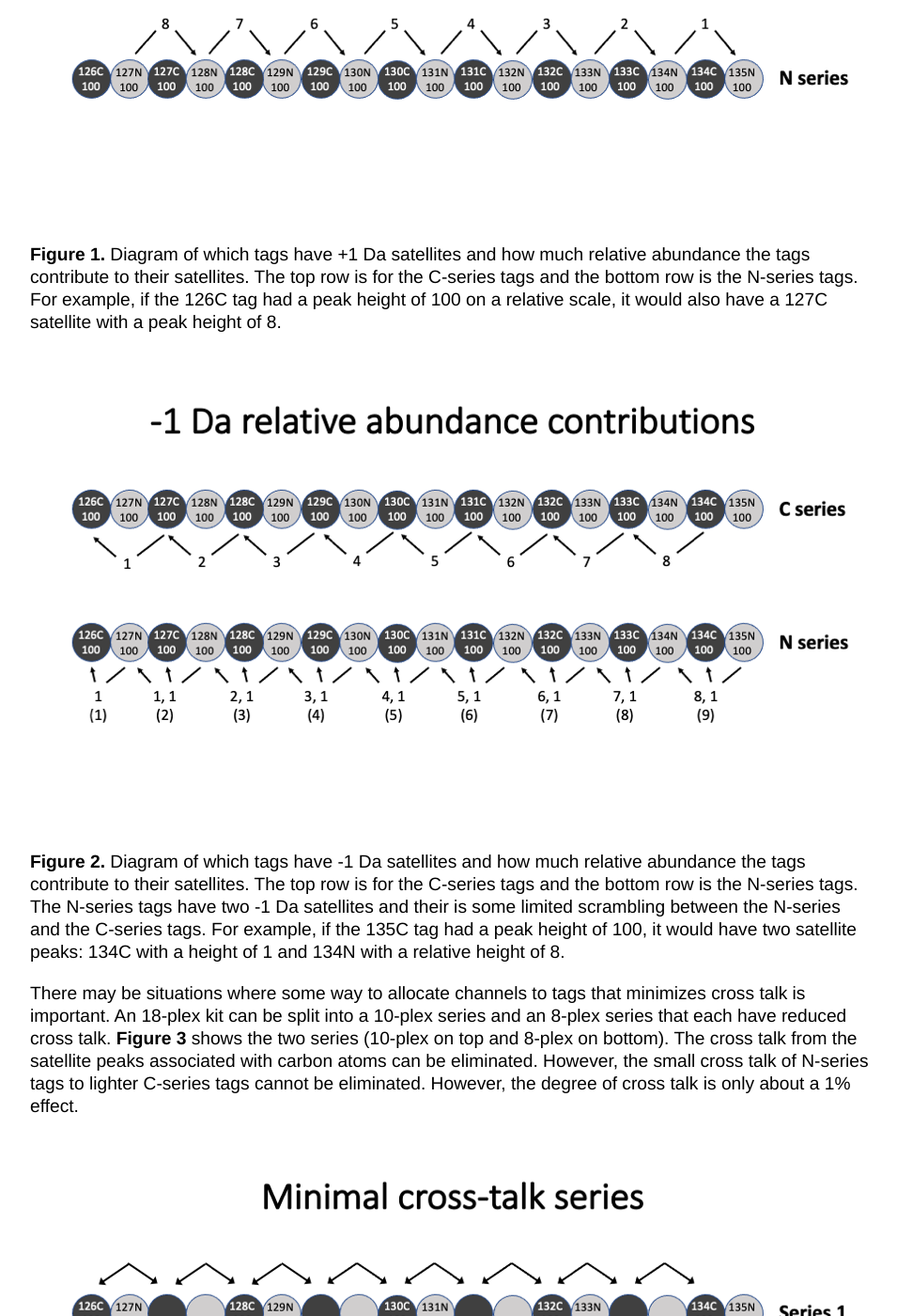
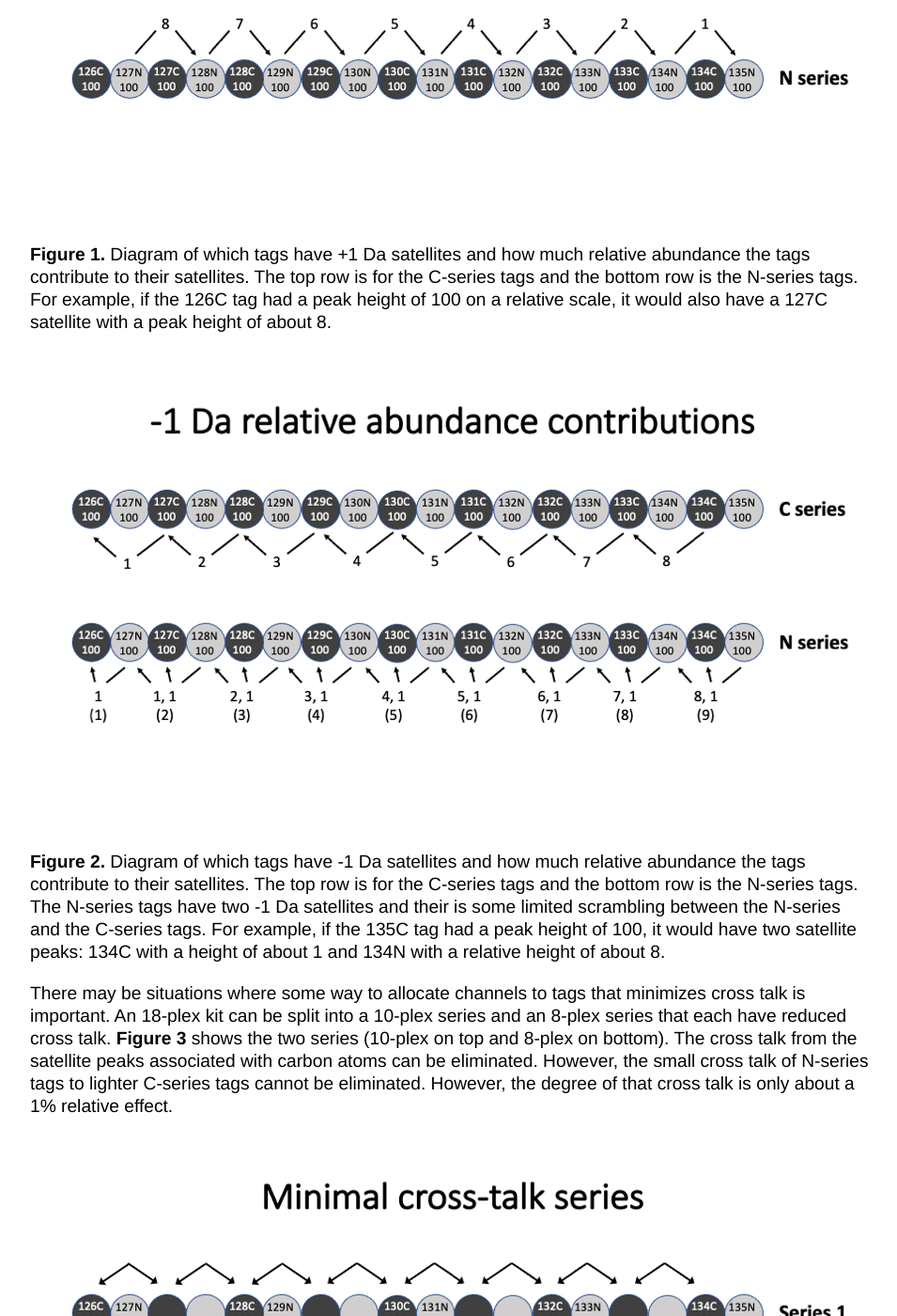
Before and after one commit to pwilmart/pwilmart.github.io, a Jekyll site: the page built from _posts/2022-08-20-TMT-channel-crosstalk.md, in a window 1280 px wide and 1400 px high, scrolled down 3990 px. Shown: the whole window at 94% size, without its empty margins (160-1115 px from the left). Built offline with Jekyll 4.4.1, drawn with Linux system fonts in a browser that asks for light colours; some of the changed text lies outside the part shown.

Commit message:
some more edits to TMT cross talk blog

```diff
--- a/_posts/2022-08-20-TMT-channel-crosstalk.md
+++ b/_posts/2022-08-20-TMT-channel-crosstalk.md
@@ -92,13 +92,13 @@ To help with experiment planning, **Figure 1** shows to what extent lighter tags
 
 ![Plus one effects](https://pwilmart.github.io/images/Crosstalk_plus1.png)
 
-**Figure 1.** Diagram of which tags have +1 Da satellites and how much relative abundance the tags contribute to their satellites. The top row is for the C-series tags and the bottom row is the N-series tags. For example, if the 126C tag had a peak height of 100 on a relative scale, it would also have a 127C satellite with a peak height of 8.
+**Figure 1.** Diagram of which tags have +1 Da satellites and how much relative abundance the tags contribute to their satellites. The top row is for the C-series tags and the bottom row is the N-series tags. For example, if the 126C tag had a peak height of 100 on a relative scale, it would also have a 127C satellite with a peak height of about 8.
 
 ![Plus one effects](https://pwilmart.github.io/images/Crosstalk_minus1.png)
 
-**Figure 2.** Diagram of which tags have -1 Da satellites and how much relative abundance the tags contribute to their satellites. The top row is for the C-series tags and the bottom row is the N-series tags. The N-series tags have two -1 Da satellites and their is some limited scrambling between the N-series and the C-series tags. For example, if the 135C tag had a peak height of 100, it would have two satellite peaks: 134C with a height of 1 and 134N with a relative height of 8.
+**Figure 2.** Diagram of which tags have -1 Da satellites and how much relative abundance the tags contribute to their satellites. The top row is for the C-series tags and the bottom row is the N-series tags. The N-series tags have two -1 Da satellites and their is some limited scrambling between the N-series and the C-series tags. For example, if the 135C tag had a peak height of 100, it would have two satellite peaks: 134C with a height of about 1 and 134N with a relative height of about 8.
 
-There may be situations where some way to allocate channels to tags that minimizes cross talk is important. An 18-plex kit can be split into a 10-plex series and an 8-plex series that each have reduced cross talk. **Figure 3** shows the two series (10-plex on top and 8-plex on bottom). The cross talk from the satellite peaks associated with carbon atoms can be eliminated. However, the small cross talk of N-series tags to lighter C-series tags cannot be eliminated. However, the degree of cross talk is only about a 1% effect.
+There may be situations where some way to allocate channels to tags that minimizes cross talk is important. An 18-plex kit can be split into a 10-plex series and an 8-plex series that each have reduced cross talk. **Figure 3** shows the two series (10-plex on top and 8-plex on bottom). The cross talk from the satellite peaks associated with carbon atoms can be eliminated. However, the small cross talk of N-series tags to lighter C-series tags cannot be eliminated. However, the degree of that cross talk is only about a 1% relative effect.
 
 ![Plus one effects](https://pwilmart.github.io/images/Crosstalk_clean-series.png)
 
```
Also changed, not shown: other parts of _posts/2022-08-20-TMT-channel-crosstalk.md (+1 -1 lines).
